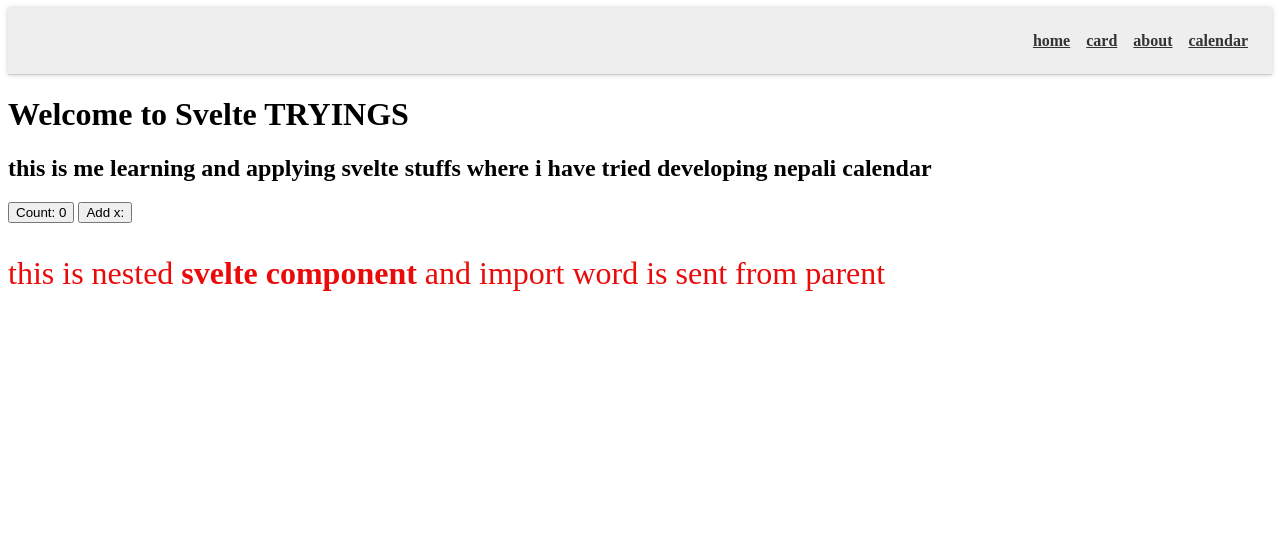
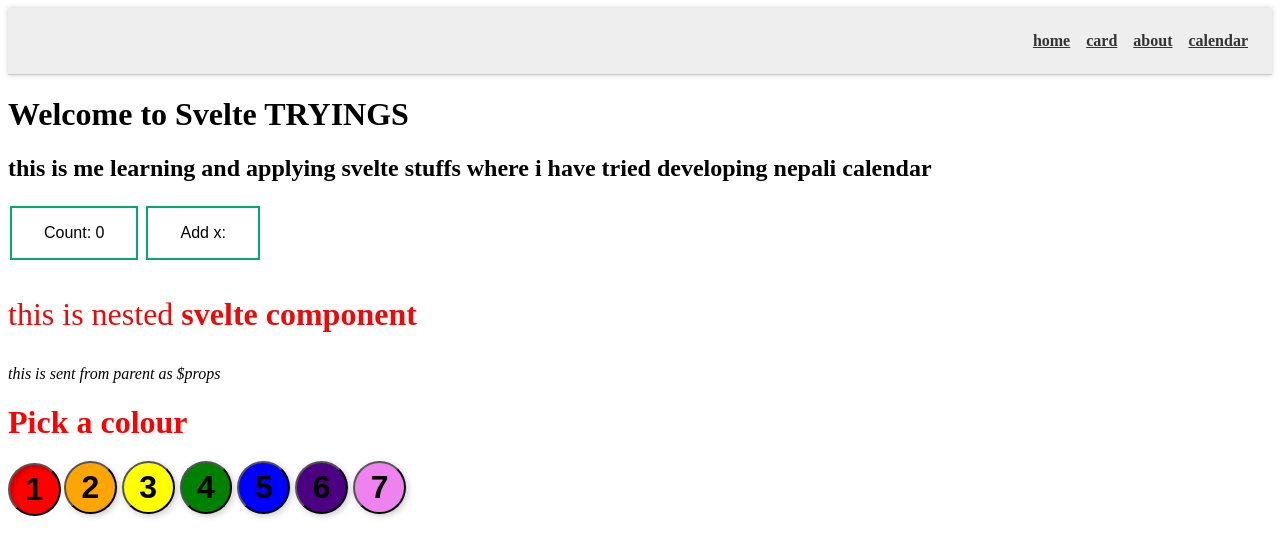
Before and after one commit to lazymesh/svelte-app-learn, a SvelteKit app: page / in a window 1280 px wide. Shown: the top 556 px of the page. Built offline with nearby package versions, Linux system fonts and the light colour scheme.

Commit message:
more changes

```diff
--- a/src/routes/+page.svelte
+++ b/src/routes/+page.svelte
@@ -1,15 +1,43 @@
 <script>
   import Nested from './Nested.svelte';
-  let property = " and import word is sent from parent";
+  let property = "this is sent from parent as $props";
   let count = $state(0);
   let str = $state("");
   let totalStr = $derived(str.length);
 </script>
 <h1>Welcome to Svelte TRYINGS</h1>
 <h2>this is me learning and applying svelte stuffs where i have tried developing nepali calendar</h2>
-<button onclick={() => count++}>Count: {count}</button>
-<button onclick={() => str = str+"x"}>Add x: {str}</button>
+<button class="button" onclick={() => count++}>Count: {count}</button>
+<button class="button" onclick={() => str = str+"x"}>Add x: {str}</button>
 {#if totalStr > 0}
 <p>{totalStr} x added</p>
 {/if}
+
 <Nested property={property}></Nested>
+
+<style>
+.button {
+  background-color: #04AA6D; /* Green */
+  border: none;
+  color: white;
+  padding: 16px 32px;
+  text-align: center;
+  text-decoration: none;
+  display: inline-block;
+  font-size: 16px;
+  margin: 4px 2px;
+  transition-duration: 0.4s;
+  cursor: pointer;
+}
+
+.button {
+  background-color: white;
+  color: black;
+  border: 2px solid #04AA6D;
+}
+
+.button:hover {
+  background-color: #04AA6D;
+  color: white;
+}
+</style>
--- a/src/routes/Nested.svelte
+++ b/src/routes/Nested.svelte
@@ -1,9 +1,23 @@
 <script>
     let { property } = $props();
     let info = "this is nested <strong>svelte component</strong>";
+    const colors = ['red', 'orange', 'yellow', 'green', 'blue', 'indigo', 'violet'];
+	let selected = $state(colors[0]);
 </script>
 
-<p>{@html info} {property}</p>
+<p>{@html info} </p>
+<i>{property} </i>
+<h1 style="color: {selected}">Pick a colour</h1>
+<div>
+	{#each colors as color, i}
+		<button
+			style="background: {color}"
+			aria-label={color}
+			aria-current={selected === color}
+			onclick={() => selected = color}
+		>{i + 1}</button>
+	{/each}
+</div>
 
 <style>
 p {
@@ -11,4 +25,34 @@
     font-weight: 2rem;
     font-size: 2rem;
 }
+h1 {
+		transition: color 0.2s;
+		font-size: 2rem;
+		font-weight: 700;
+	}
+
+	div {
+		display: grid;
+		grid-template-columns: repeat(7, 1fr);
+		grid-gap: 5px;
+		max-width: 400px;
+	}
+
+	button {
+		aspect-ratio: 1;
+		border-radius: 50%;
+		background: var(--color, #fff);
+		transform: translate(-2px,-2px);
+		filter: drop-shadow(2px 2px 3px rgba(0,0,0,0.2));
+		transition: all 0.1s;
+		color: black;
+		font-weight: 700;
+		font-size: 2rem;
+	}
+
+	button[aria-current="true"] {
+		transform: none;
+		filter: none;
+		box-shadow: inset 3px 3px 4px rgba(0,0,0,0.2);
+	}
 </style>
--- a/src/routes/calendar/+page.svelte
+++ b/src/routes/calendar/+page.svelte
@@ -222,7 +222,7 @@
 
     const daysInYear = 365;
 
-    const today = new Date(2025, 5, 11);
+    const today = new Date();
     let temp_ad_date = new Date(today)
     let temp_ad_year = $state(temp_ad_date.getFullYear());
     let temp_ad_month = $state(temp_ad_date.getMonth());
```
